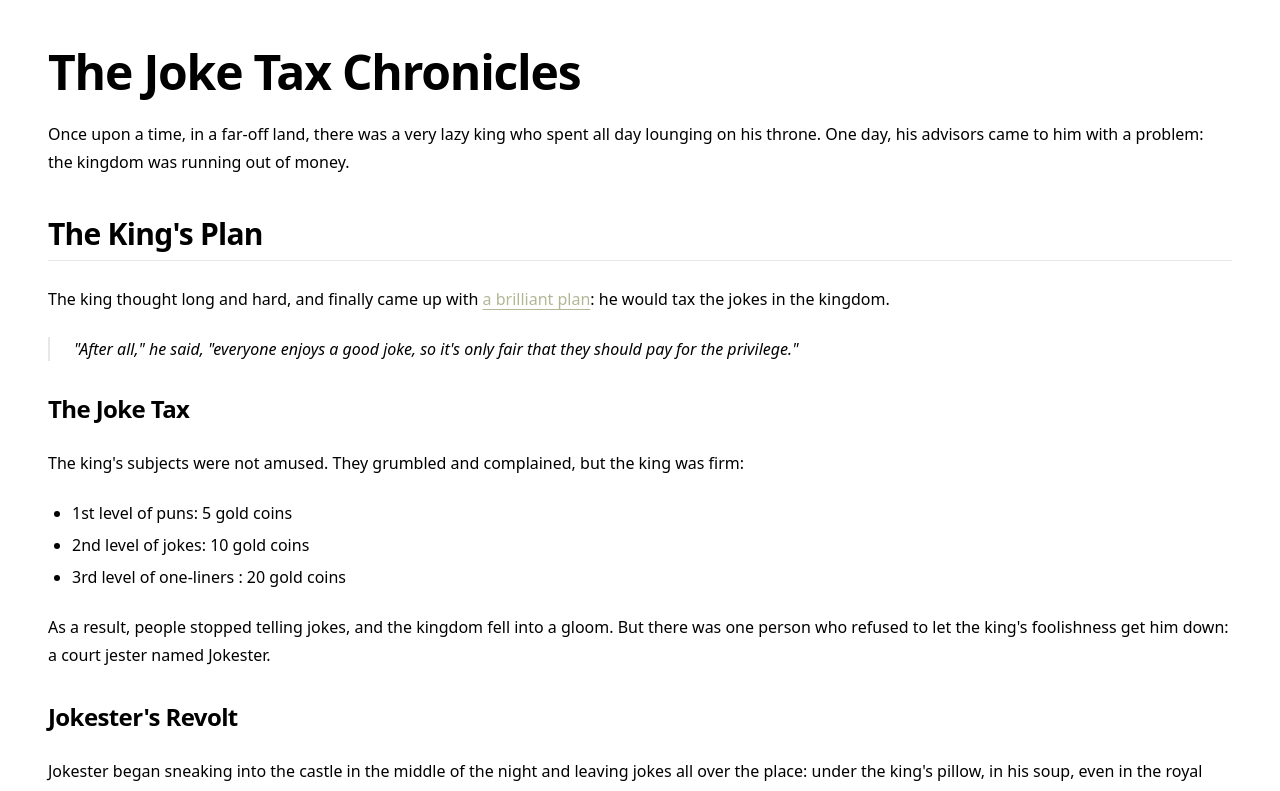
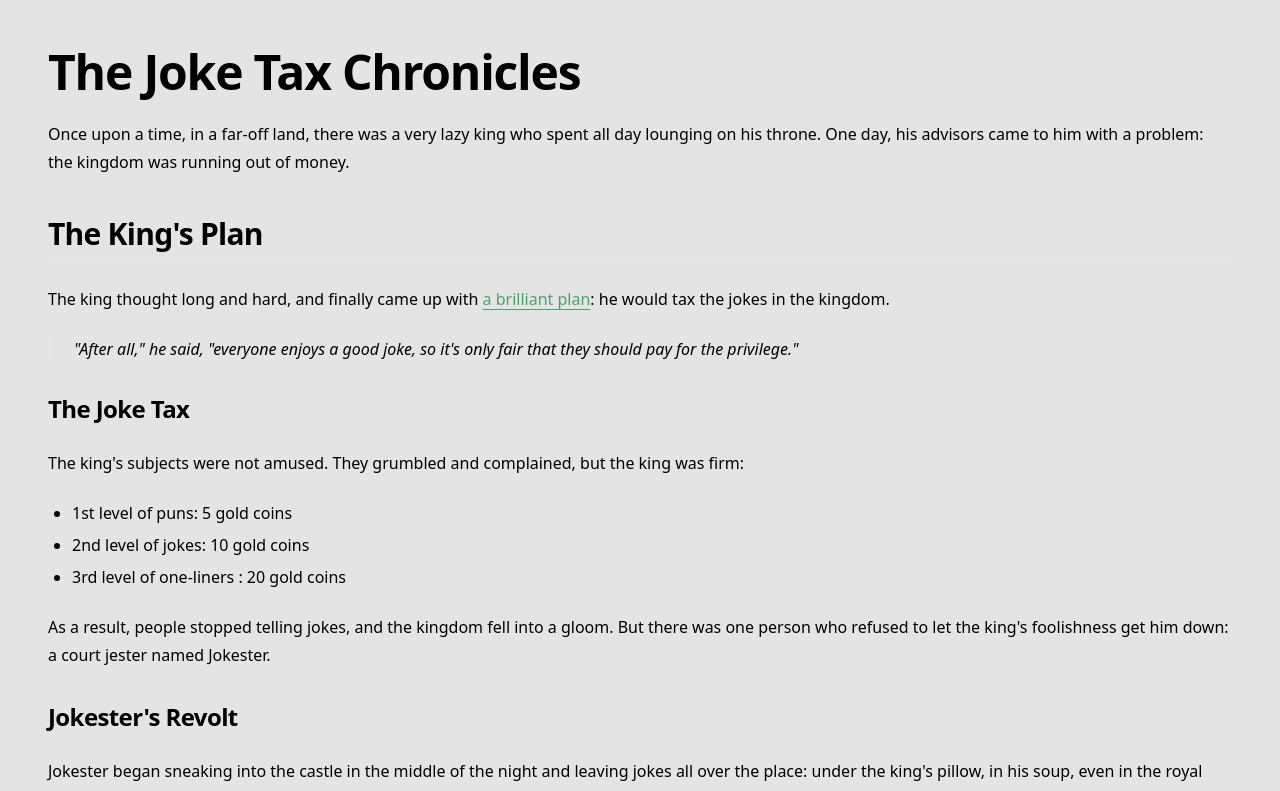
Before and after one commit to tam0w/react-frontend, a React (Vite) app: page / in a window 1280 px wide. Shown: the top 791 px of the page. Built offline with nearby package versions, Linux system fonts and the light colour scheme.

Commit message:
gotta switch to dark mode?

```diff
--- a/src/App.jsx
+++ b/src/App.jsx
@@ -7,9 +7,9 @@
 
   return (
       <div>
-          <div className="p-12 primary">
+          <div className="p-12 bg-background">
             <TypographyDemo/>
-             <Slider className="bg-primary-foreground"></Slider>
+             <Slider></Slider>
           </div>
 
       </div>
--- a/src/index.css
+++ b/src/index.css
@@ -1,50 +1,49 @@
 @tailwind base;
 @tailwind components;
 @tailwind utilities;
-
 @layer base {
     :root {
-      --background: 68 50% 99%;
-      --foreground: 68 62% 2%;
-      --card: 68 50% 99%;
-      --card-foreground: 68 62% 2%;
-      --popover: 68 50% 99%;
-      --popover-foreground: 68 62% 2%;
-      --primary: 68 19% 65%;
-      --primary-foreground: 68 19% 5%;
-      --secondary: 248 19% 65%;
-      --secondary-foreground: 248 19% 5%;
-      --accent: 248 19% 65%;
-      --accent-foreground: 248 19% 5%;
-      --destructive: 16 82% 31%;
-      --destructive-foreground: 16 82% 91%;
-      --muted: 248 26% 94%;
-      --muted-foreground: 248 3% 32%;
-      --border: 220 13% 91%;
-      --input: 220 13% 91%;
-      --ring: 68 19% 65%;
+      --card: 120 0% 100%;
+      --ring: 220.67 97.83% 36.08%;
+      --input: 124.53 17.39% 51.58%;
+      --muted: 210 40% 96.1%;
+      --accent: 210 40% 96.1%;
+      --border: 138.11 24.25% 43.34%;
+      --popover: 0 0% 100%;
+      --primary: 144.91 32.94% 46.87%;
+      --secondary: 210 40% 96.1%;
+      --background: 106.42 0% 89.23%;
+      --foreground: 222.2 0% 0%;
+      --destructive: 0 26.44% 55.04%;
+      --card-foreground: 222.2 84% 4.9%;
+      --muted-foreground: 215.4 16.3% 46.9%;
+      --accent-foreground: 222.2 47.4% 11.2%;
+      --popover-foreground: 222.2 84% 4.9%;
+      --primary-foreground: 210 40% 98%;
+      --secondary-foreground: 222.2 47.4% 11.2%;
+      --destructive-foreground: 210 40% 98%;
       --radius: 0.5rem;
     }
 
     .dark {
-      --background: 68 44% 2%;
-      --foreground: 68 25% 97%;
-      --card: 68 44% 2%;
-      --card-foreground: 68 25% 97%;
-      --popover: 68 44% 2%;
-      --popover-foreground: 68 25% 97%;
-      --primary: 68 19% 65%;
-      --primary-foreground: 68 19% 5%;
-      --secondary: 248 19% 65%;
-      --secondary-foreground: 248 19% 5%;
-      --accent: 248 19% 65%;
-      --accent-foreground: 248 19% 5%;
-      --destructive: 16 82% 55%;
-      --destructive-foreground: 0 0% 0%;
-      --muted: 248 26% 6%;
-      --muted-foreground: 248 3% 68%;
-      --border: 215 27.9% 16.9%;
-      --input: 215 27.9% 16.9%;
-      --ring: 68 19% 65%;
+      --card: 113.21 45.22% 2.12%;
+      --ring: 115.47 15.44% 34.65%;
+      --input: 120 16.92% 19.08%;
+      --muted: 163.02 16.33% 12.56%;
+      --accent: 108.68 19.65% 51.17%;
+      --border: 101.89 19.37% 18.04%;
+      --popover: 113.21 7.29% 8.6%;
+      --primary: 108.68 29.71% 61.7%;
+      --secondary: 0 0% 82.75%;
+      --background: 167.55 0% 0%;
+      --foreground: 99.62 100% 92.32%;
+      --destructive: 1.58 23.24% 37.45%;
+      --card-foreground: 229.76 0% 100%;
+      --muted-foreground: 233.79 0% 63.85%;
+      --accent-foreground: 210 0% 0%;
+      --popover-foreground: 234 0% 100%;
+      --primary-foreground: 108.68 13.72% 15.56%;
+      --secondary-foreground: 0 0% 20%;
+      --destructive-foreground: 210 40% 98.04%;
     }
   }
```
